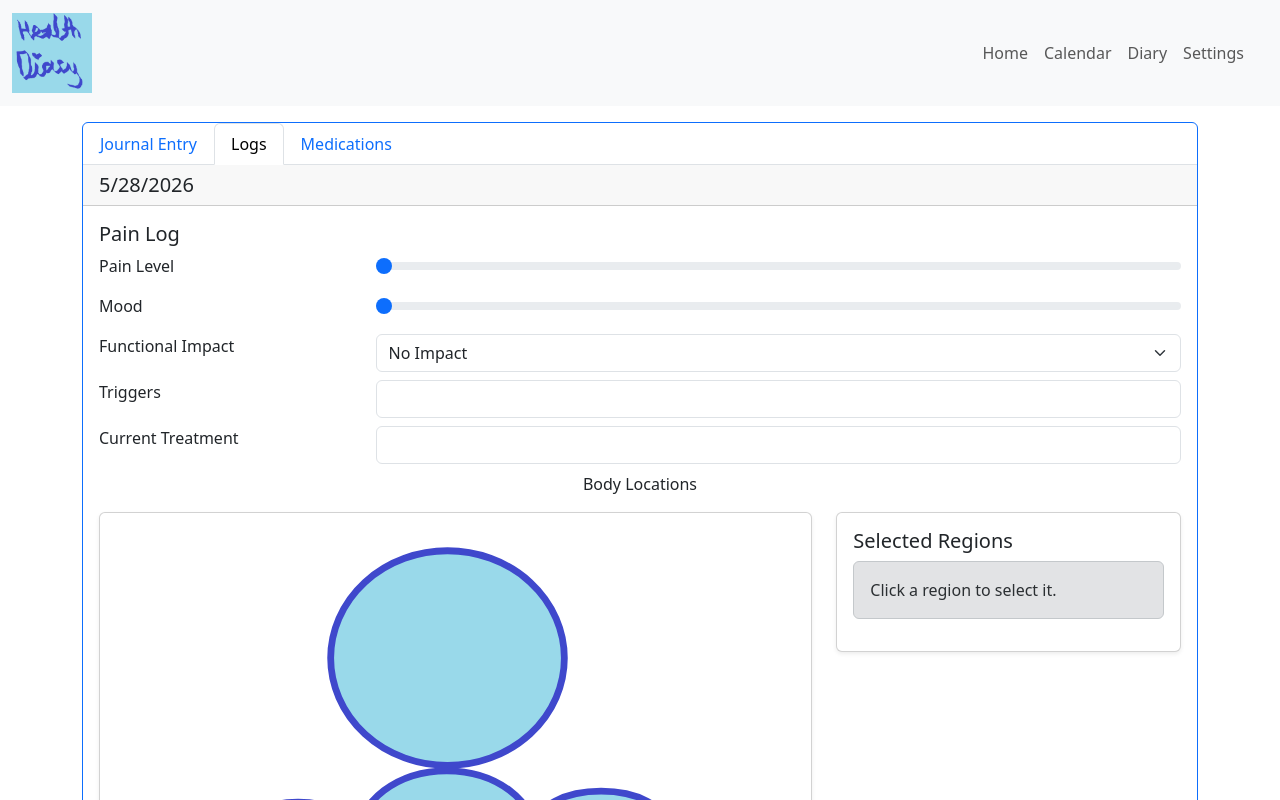
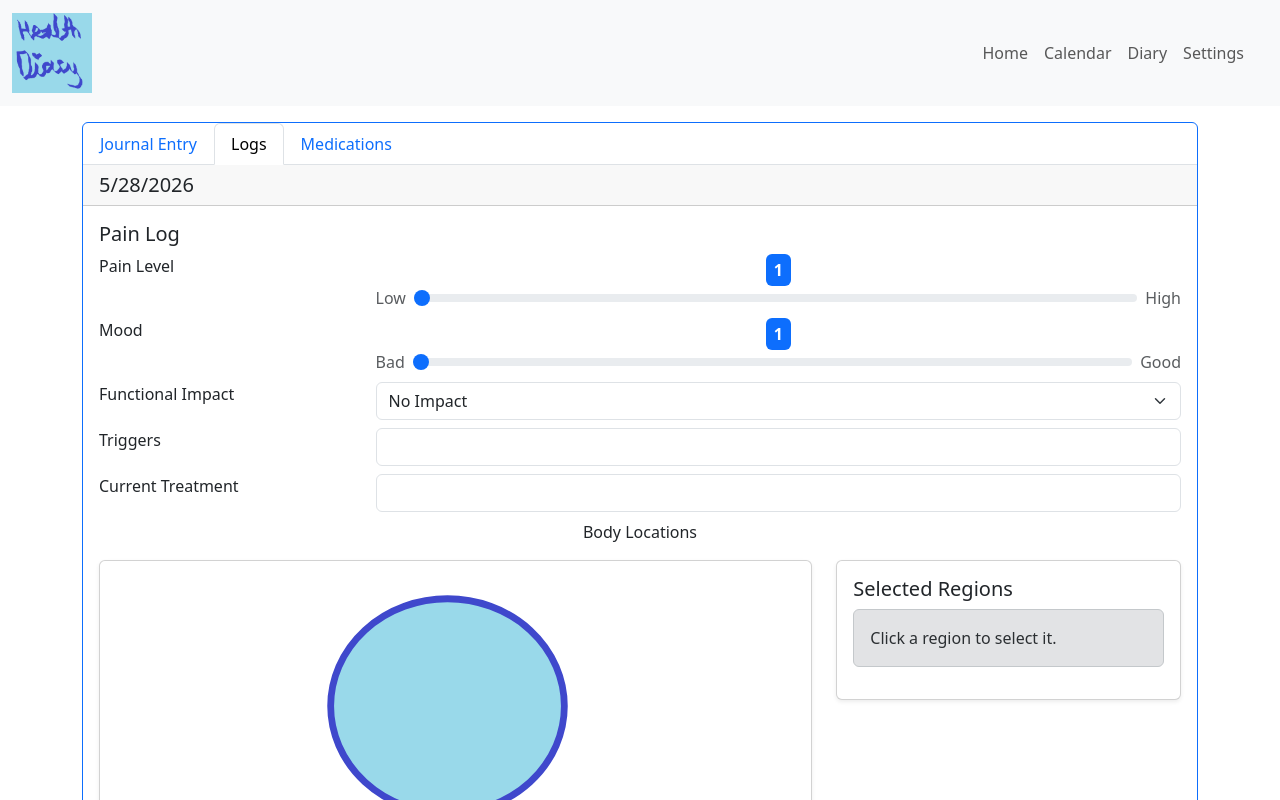
Before and after one commit to IEworkerbee/HealthDiary, a React (Vite) app in the folder frontend/: page /logentry in a window 1280 px wide. Both pictures are taken after a click on the tab "Logs". Shown: the top 800 px of the page. Built offline with nearby package versions, Linux system fonts and the light colour scheme.

Commit message:
Fixed preferences displaying prompts. Also made the range and submit button more pretty in the Logger

```diff
--- a/frontend/src/components/DiaryCardEditor.tsx
+++ b/frontend/src/components/DiaryCardEditor.tsx
@@ -9,6 +9,7 @@ import {
   Stack,
   Container,
   Col,
+  Badge,
 } from "react-bootstrap";
 import { HumanDiagram } from "./HumanDiagram";
 import type {
@@ -21,7 +22,6 @@ import { useNavigate } from "react-router";
 
 interface Props {
   entry: JournalEntry;
-  isNew: boolean;
 }
 
 interface Val {
@@ -37,7 +37,7 @@ interface Logs {
   current_treatment?: string;
 }
 
-export const DiaryCardEditor = ({ entry, isNew }: Props) => {
+export const DiaryCardEditor = ({ entry }: Props) => {
   const [symptom, setSymptom] = useState<string | undefined>(
     entry.main_symptom,
   );
@@ -127,8 +127,7 @@ export const DiaryCardEditor = ({ entry, isNew }: Props) => {
         "body_locations",
         "current_treatment",
       ].includes(key) &&
-      ((val && val.length !== 0) ||
-        (isNew && entry.preferences_snapshot?.active_modules.includes(key)))
+      entry.preferences_snapshot?.active_modules.includes(key)
     ) {
       return { ...acc, [key]: val as Val };
     }
@@ -197,7 +196,14 @@ export const DiaryCardEditor = ({ entry, isNew }: Props) => {
     } else if (typeof val == "number") {
       if (key === "Pain Level" || "Mood") {
         return (
-          <>
+          <div className="text-center">
+            <Badge bg="primary" className="p-2 fs-6">
+              {key === "Pain Level" ? painLevel : mood}
+            </Badge>
+            <div className="d-flex align-items-center">
+              <span className="me-2 text-muted">
+                {key === "Pain Level" ? "Low" : "Bad"}
+              </span>
               <Form.Range
                 step={1}
                 min={1}
@@ -209,7 +215,11 @@ export const DiaryCardEditor = ({ entry, isNew }: Props) => {
                     : setMood(parseInt(e.target.value));
                 }}
               />
-          </>
+              <span className="ms-2 text-muted">
+                {key === "Pain Level" ? "High" : "Good"}
+              </span>
+            </div>
+          </div>
         );
       }
     } else {
@@ -260,9 +270,7 @@ export const DiaryCardEditor = ({ entry, isNew }: Props) => {
                       }}
                     />
                   </Card.Title>
-                  {entry.preferences_snapshot?.active_modules.includes(
-                    "notes",
-                  ) && (
+                  {
                     <>
                       <Form.Label>Journal Notes</Form.Label>
                       <Form.Control
@@ -276,7 +284,7 @@ export const DiaryCardEditor = ({ entry, isNew }: Props) => {
                         maxLength={5000}
                       />
                     </>
-                  )}
+                  }
                 </Tab.Pane>
                 <Tab.Pane eventKey="second">
                   <Card.Title>Pain Log</Card.Title>
@@ -375,9 +383,11 @@ export const DiaryCardEditor = ({ entry, isNew }: Props) => {
                   </Container>
                 </Tab.Pane>
               </Tab.Content>
+              <div className="text-center">
                 <Button onClick={onSubmit} variant="primary">
                   Save Entry
                 </Button>
+              </div>
             </Card.Body>
           </Card>
         </Tab.Container>
--- a/frontend/src/components/NavSideBar.tsx
+++ b/frontend/src/components/NavSideBar.tsx
@@ -1,6 +1,4 @@
-import Button from "react-bootstrap/Button";
 import Container from "react-bootstrap/Container";
-import Form from "react-bootstrap/Form";
 import Nav from "react-bootstrap/Nav";
 import Navbar from "react-bootstrap/Navbar";
 import Offcanvas from "react-bootstrap/Offcanvas";
--- a/frontend/src/pages/DiaryEntryEditor.tsx
+++ b/frontend/src/pages/DiaryEntryEditor.tsx
@@ -24,7 +24,7 @@ const DiaryEntryEditor = () => {
 
   return (
     <Container>
-      {entry && <DiaryCardEditor entry={entry} isNew={false} />}
+      {entry && <DiaryCardEditor entry={entry} />}
       {!entry && <Alert>Something went wrong</Alert>}
       <Button href={`/diary`}>Back to Diary</Button>
     </Container>
--- a/frontend/src/pages/DiaryLogger.tsx
+++ b/frontend/src/pages/DiaryLogger.tsx
@@ -24,7 +24,6 @@ function DiaryLogger() {
         "functional_impact",
         "body_locations",
         "medications",
-        "notes",
         "current_treatment",
         "custom_ratings",
       ],
@@ -37,7 +36,7 @@ function DiaryLogger() {
     <>
       <NavSideBar />
       <Container>
-        <DiaryCardEditor entry={entry} isNew={true} />
+        <DiaryCardEditor entry={entry} />
       </Container>
     </>
   );
```
Lines whose indentation alone changed are shown as unchanged.
